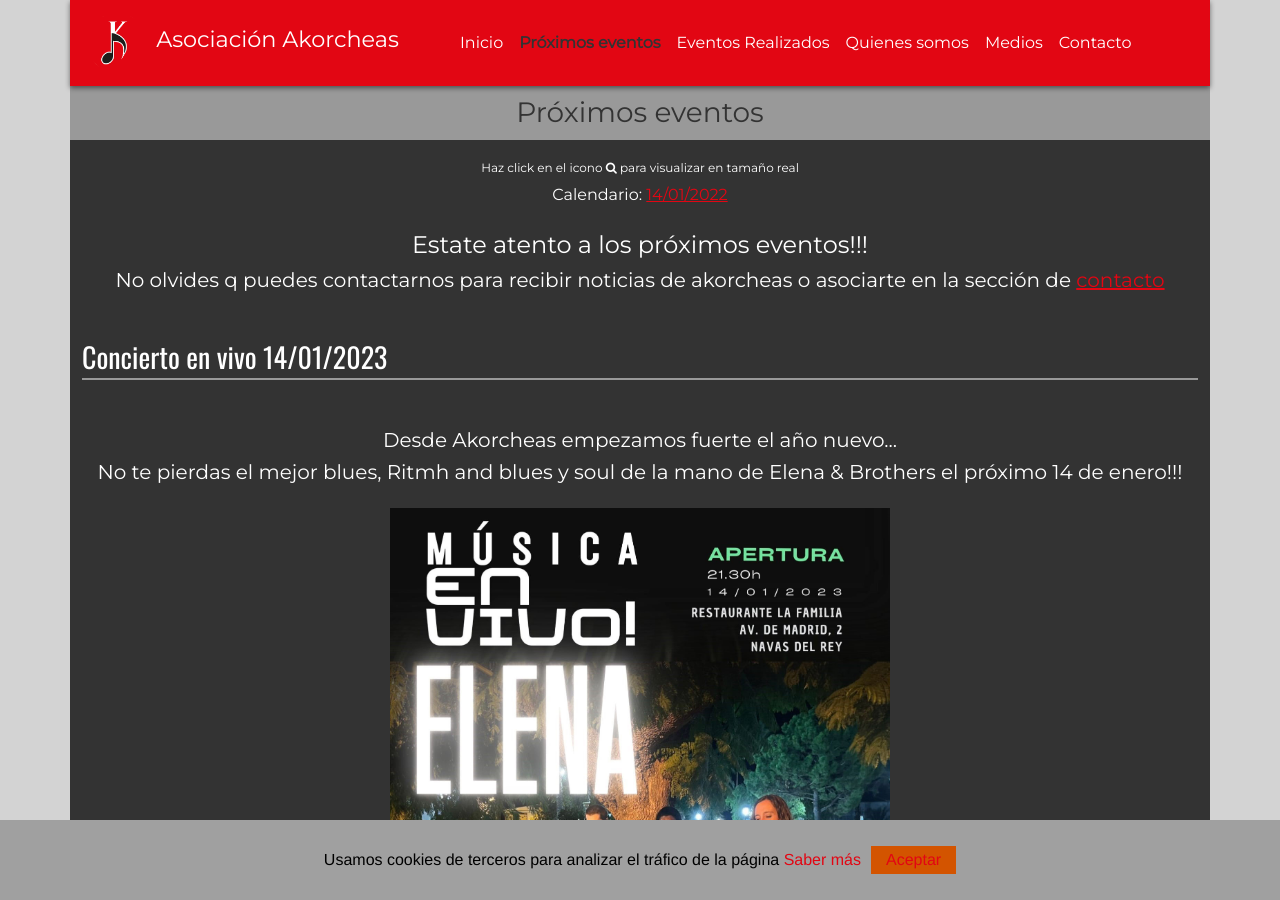
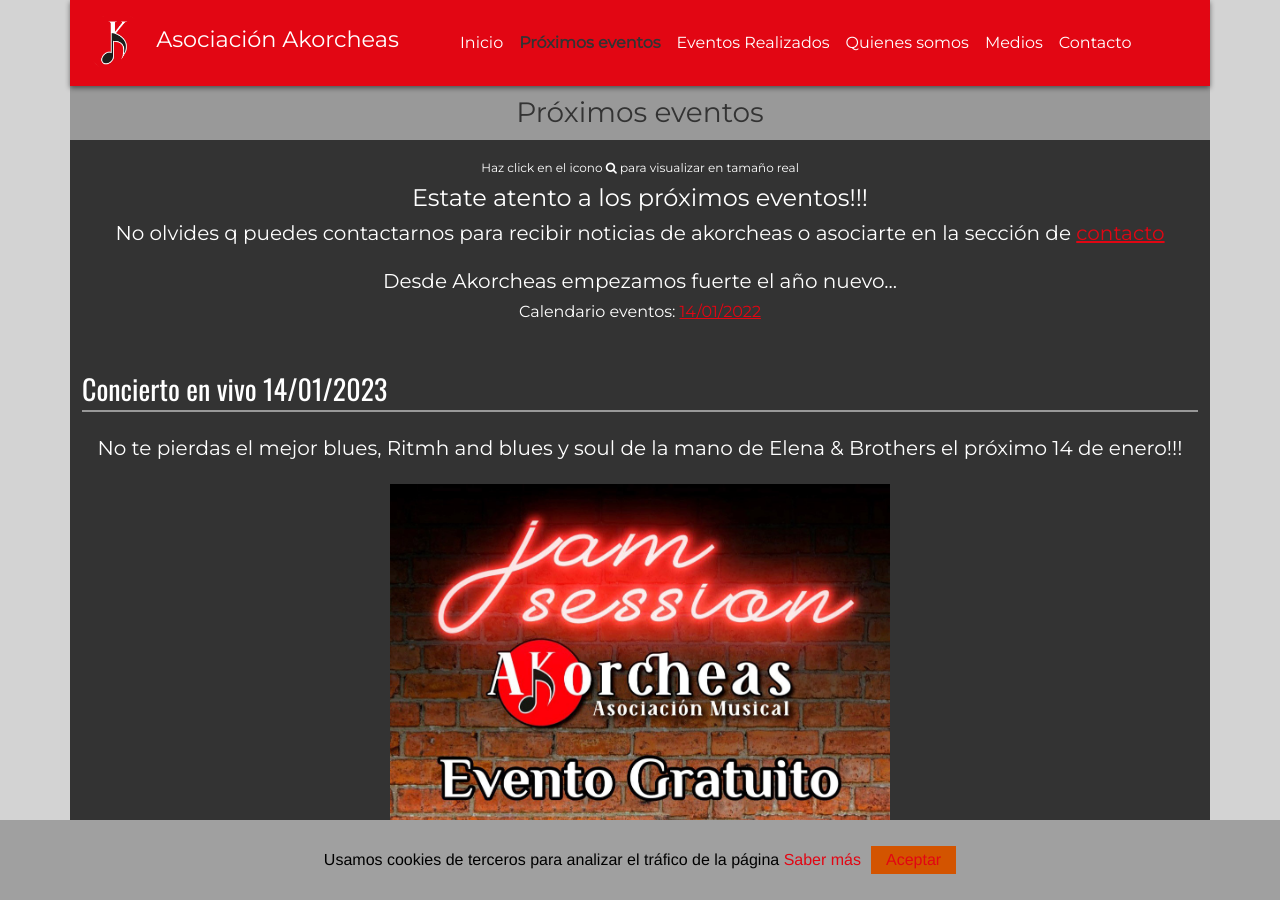
Before and after one commit to akorcheas/akorcheas.github.io, a Jekyll site: the page built from proximos_eventos.html, in a window 1280 px wide and 900 px high. Built offline with Jekyll 4.4.1, drawn with Linux system fonts in a browser that asks for light colours; some web fonts are replaced.

Commit message:
yml data for include image_ling in events held and next events

```diff
--- /dev/null
+++ b/_data/calendar.yml
@@ -0,0 +1,2 @@
+- id: live1
+  date: 14/01/2022
--- a/proximos_eventos.html
+++ b/proximos_eventos.html
@@ -7,31 +7,26 @@
 
 <h3 class="pg-title">Próximos eventos</h3>
 {% include image_legend.html %}
-<div class="text-center mb-4">
-  Calendario: <a href="#live1">14/01/2022</a>
-</div>
 <div class="pb-4">
   <div class="post container-fluid d-flex flex-column">
     <h4 class="text-center">Estate atento a los próximos eventos!!!</h4>
     <h5 class="text-center mb-4">No olvides q puedes contactarnos para recibir noticias de akorcheas o asociarte en la sección de
         <a href="contacto.html">contacto</a>
     </h5>
+    <h5 class="text-center family-montserrat">Desde Akorcheas empezamos fuerte el año nuevo... </h5>
+    <div class="text-center mb-4">
+      Calendario eventos: {% for calendarItem in site.data.calendar %}<a href="#{{calendarItem.id}}">{{calendarItem.date}}</a>{% endfor %}
+    </div>
   </div>
-  <div id="live1" class="pb-4">
-    <div class="post title-border family-oswald container-fluid d-flex flex-column">
-      <h3 class="my-4">Concierto en vivo 14/01/2023</h3>
-      <h5 class="text-center family-montserrat mt-4">Desde Akorcheas empezamos fuerte el año nuevo... </h5>
-      <h5 class="text-center family-montserrat mb-4">No te pierdas el mejor blues, Ritmh and blues y soul de la mano de Elena &
-        Brothers el próximo 14 de enero!!!</h5>
-      <div class="d-flex flex-column align-items-center link-image-container">
-        <span id="icon1" class="op-0 position-absolute" onmouseover="enableAnimation('#icon1', 'fadeInUp')">
-          <a target="_blank" href="assets/img/proximos_eventos/live_14-01-2023.jpg">
-            <i class="fa fa-search color-white" aria-hidden="true"></i>
-          </a>
-        </span>
-        <img id="image1" src="assets/img/proximos_eventos/live_14-01-2023.jpg" class="mx-auto img-fluid col-8 pb-4"
-          onmouseover="enableAnimation('#icon1', 'fadeInUp')" onmouseleave="disableAnimation('#icon1', 'fadeInUp')">
+  {% for item in site.data.next_events %}
+    <div id="{{ item.calendarId }}" class="pb-4">
+      <div class="post title-border family-oswald container-fluid d-flex flex-column">
+        <h3 class="my-4">{{item.title}}</h3>
+        {% for itemMessage in item.messages %}
+          <h5 class="{{itemMessage.class}}">{{itemMessage.text}}</h5>
+        {% endfor %}
+        {% include image_link.html image = item.image %}
       </div>
     </div>
-  </div>
+  {% endfor %}
 </div>
```
Also changed, not shown: _data/events_held.yml (+20 -15 lines), _data/media.yml (+12 -12 lines), _data/next_events.yml (added, +12 -0 lines), eventos_realizados.html (+2 -21 lines).
